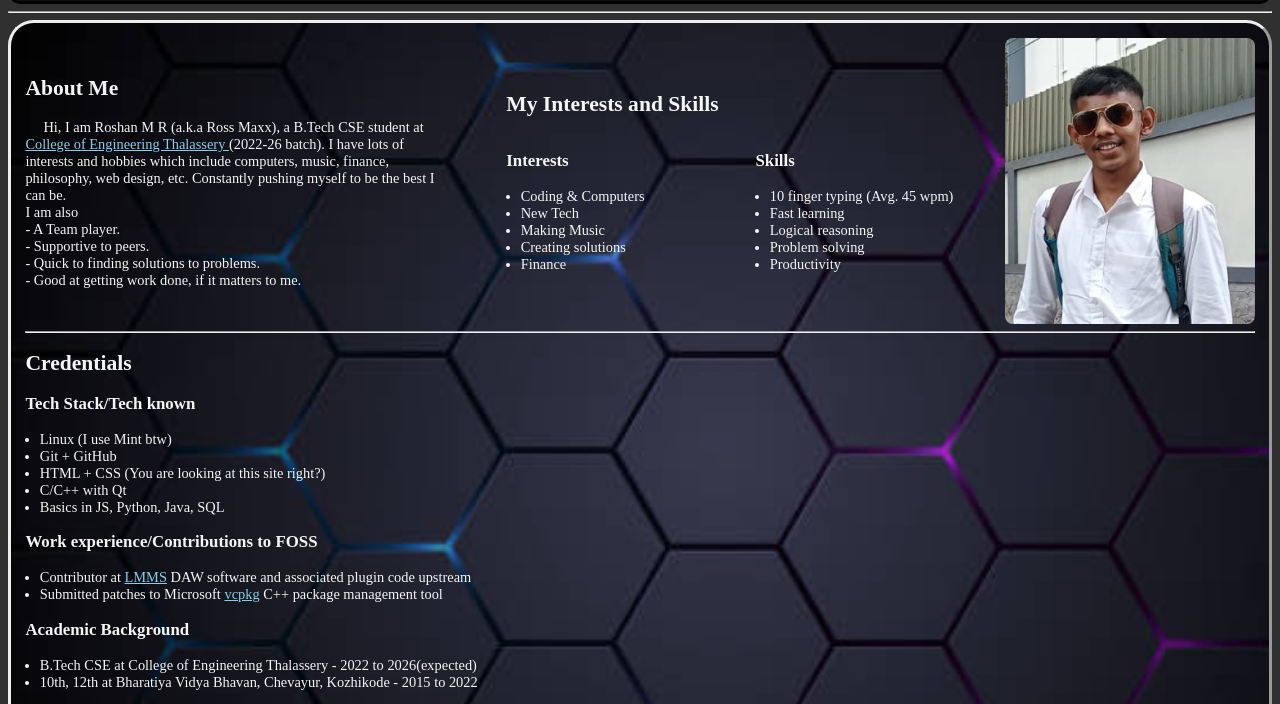
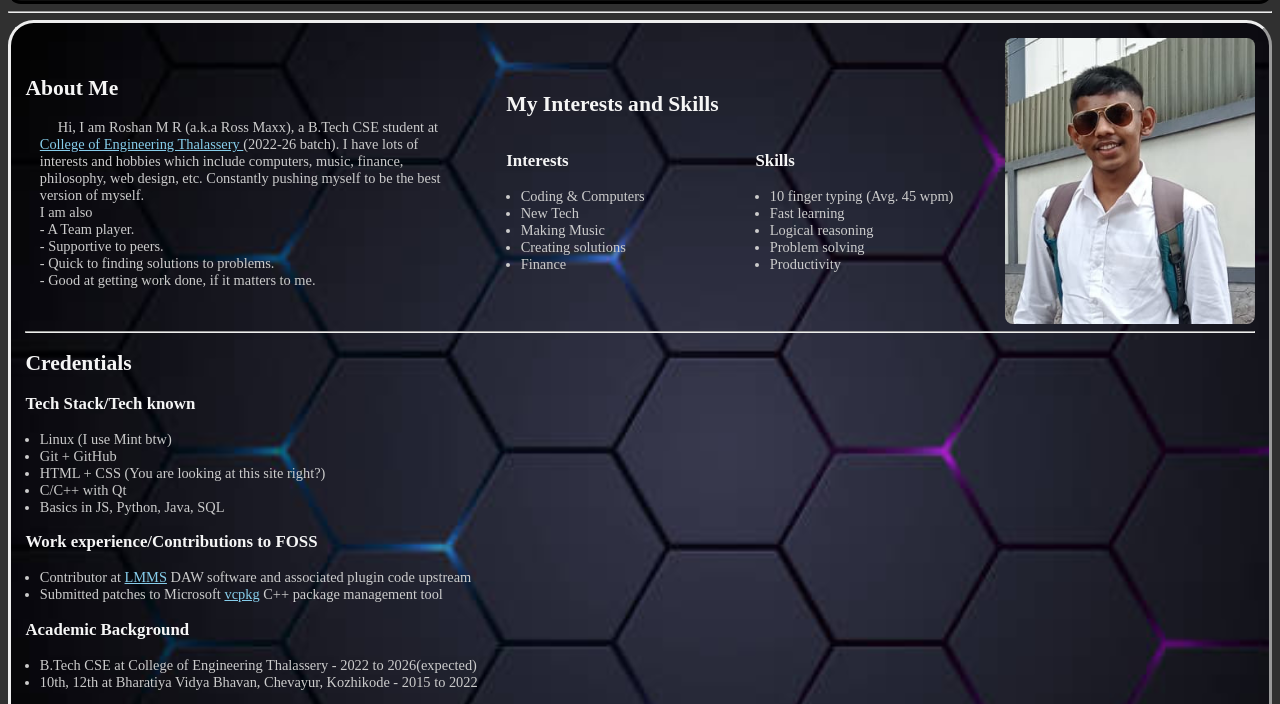
Before and after one commit to Rossmaxx/Rossmaxx.github.io, a plain HTML site: page index.html in a window 1280 px wide. Shown: the part 96-800 px from the top of the page. Drawn offline with Linux system fonts and the light colour scheme.

Commit message:
darken the paragraph and ul tags

```diff
--- a/index.html
+++ b/index.html
@@ -25,7 +25,7 @@
             <a href="https://cethalassery.ac.in/"> College of Engineering Thalassery </a>
             (2022-26 batch). I have lots of interests and hobbies which include
             computers, music, finance, philosophy, web design, etc.
-            Constantly pushing myself to be the best I can be.<br>
+            Constantly pushing myself to be the best version of myself.<br>
             I am also <br>
             - A Team player.<br>
             - Supportive to peers.<br>
--- a/style.css
+++ b/style.css
@@ -17,6 +17,10 @@ button{
     border: 0.25vw solid #eee;
 }
 
+button:hover{
+    background-color: #490090;
+}
+
 a{
     color: skyblue;
 }
@@ -25,8 +29,9 @@ i{
     color: whitesmoke;
 }
 
-ul{
+p, ul{
     padding-left: 1em;
+    color: #ccc;
 }
 
 a:visited{
```
